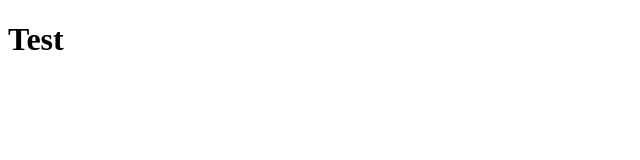
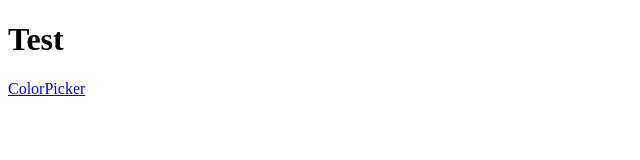
Before and after one commit to tsunghotang/react-practice-projects, a plain HTML site: page index.html in a window 1280 px wide. Shown: the whole page, without its empty margins (0-640 px from the left). Drawn offline with Linux system fonts and the light colour scheme.

Commit message:
Update index.html

```diff
--- a/index.html
+++ b/index.html
@@ -11,6 +11,8 @@
 
 <body>
   <h1>Test</h1>
+  <a href="./colorpicker/index.html">ColorPicker</a>
+
 </body>
 
 </html>
```
